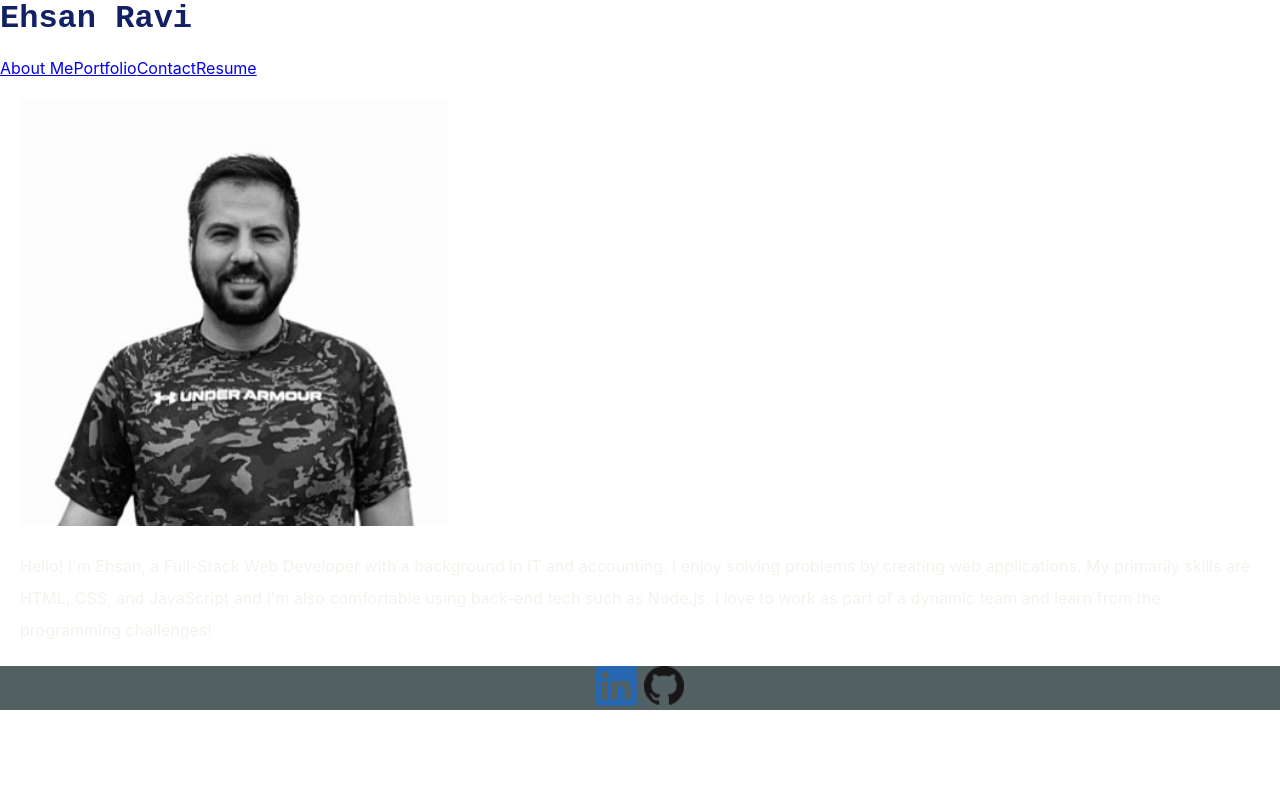
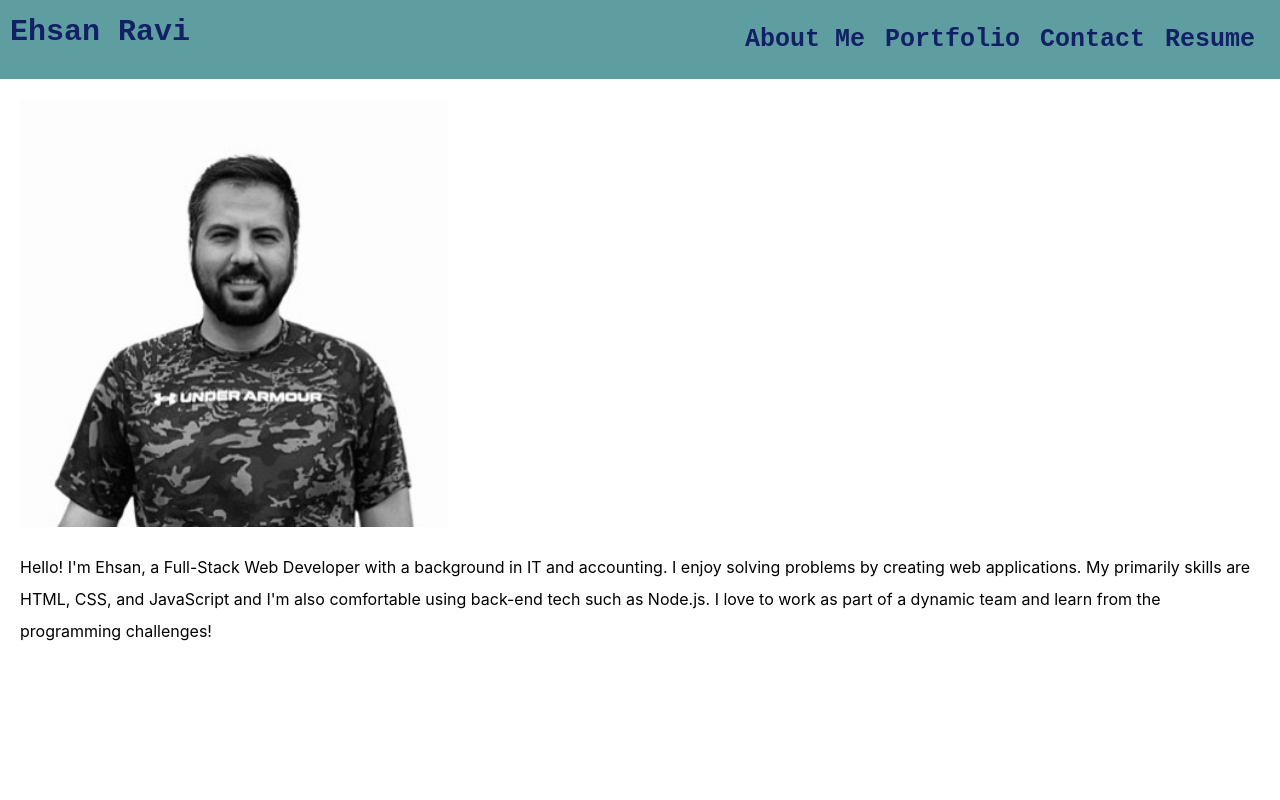
Before and after one commit to ekhosr/React-Portfolio, a React (Create React App) app: page / in a window 1280 px wide. Shown: the top 800 px of the page. Built offline with nearby package versions, Linux system fonts and the light colour scheme.

Commit message:
change styling

```diff
--- a/public/index.html
+++ b/public/index.html
@@ -24,7 +24,7 @@
       work correctly both with client-side routing and a non-root public URL.
       Learn how to configure a non-root public URL by running `npm run build`.
     -->
-    <title>React App</title>
+    <title>Ehsan Ravi Portfolio</title>
   </head>
   <body>
     <noscript>You need to enable JavaScript to run this app.</noscript>
--- a/src/components/AboutMe.js
+++ b/src/components/AboutMe.js
@@ -4,7 +4,7 @@ import profile from '../images/profilePhoto.jpg'
 const styles ={
     AboutMeStyle: {
       paddingTop:'20px',
-      color:'#F3F4ED',
+      color:'#000000',
       lineHeight: '2'
 
     },
@@ -24,4 +24,4 @@ function AboutMe(){
 
     );
 }
-export default AboutMe
+export default AboutMe;
--- a/src/components/Main.js
+++ b/src/components/Main.js
@@ -42,4 +42,4 @@ function Main({page}){
     }
 
 }
-export default Main
+export default Main;
--- a/src/components/Portfolio.js
+++ b/src/components/Portfolio.js
@@ -72,4 +72,4 @@ function Portfolio(){
 
     );
 }
-export default Portfolio
+export default Portfolio;
--- a/src/components/Project.js
+++ b/src/components/Project.js
@@ -14,4 +14,4 @@ function Project(props){
         </div>
     );
 }
-export default Project
+export default Project;
--- a/src/components/Resume.js
+++ b/src/components/Resume.js
@@ -1,5 +1,4 @@
 import React from 'react';
-import reactDom from 'react-dom';
 
 import resume from '../images/resume.pdf';
 
@@ -43,4 +42,4 @@ function Resume(){
 
     );
 }
-export default Resume
+export default Resume;
--- a/src/styles/Header.css
+++ b/src/styles/Header.css
@@ -0,0 +1,44 @@
+header{
+    margin:0px;
+    display:flex;
+    flex-wrap:wrap;
+    flex-direction:row;
+    align-items:flex-end;
+    background: cadetblue;
+}
+
+header div h1{
+    padding:10px;
+    font-size:30px;
+    color:rgb(18, 33, 102);
+
+}
+
+#name{
+    font-size:50px;
+    font-family: 'Courier New', Courier, monospace;
+}
+
+nav{
+    padding:15px;
+    flex-grow:1;
+    display:flex;
+    justify-content:flex-end;
+    display:flex;
+    flex-wrap:wrap;
+}
+nav a{
+    font-size: 25px;
+    color:rgb(18, 33, 102);
+    text-decoration:none;
+    border-bottom: 2px;
+    padding:5px;
+    margin:5px;
+    font-family: 'Courier New', Courier, monospace;
+    font-weight: bold;
+
+}
+
+nav a:hover{
+    color:rgb(2, 61, 61);
+}
--- a/src/styles/Main.css
+++ b/src/styles/Main.css
@@ -1,6 +1,7 @@
 main{
     background-color:white!important;
     padding:20px;
+    min-height: 100vh;
 }
 
 h1{
```
Also changed, not shown: 1 other file (tests, documents, lock files or other folders).
